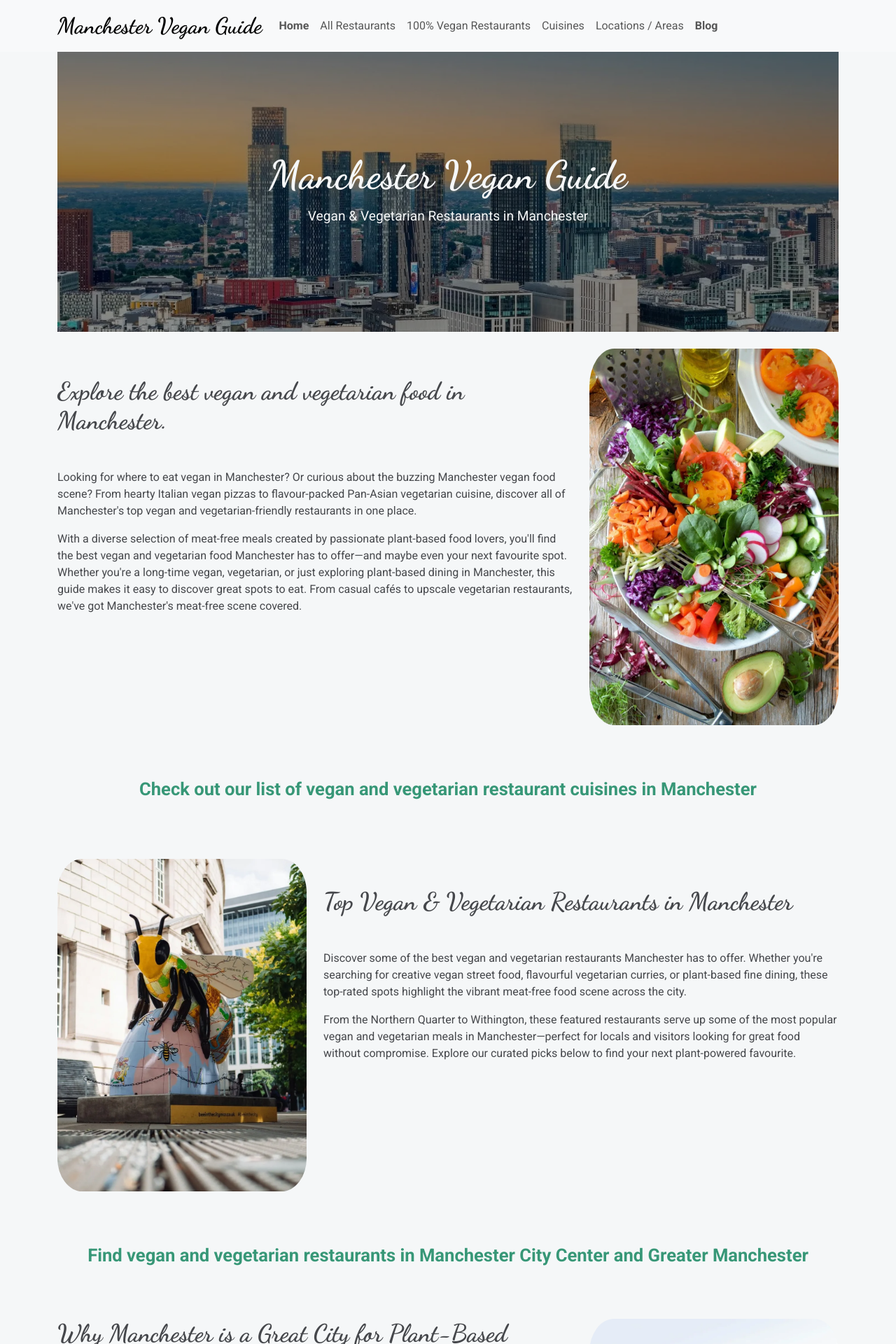
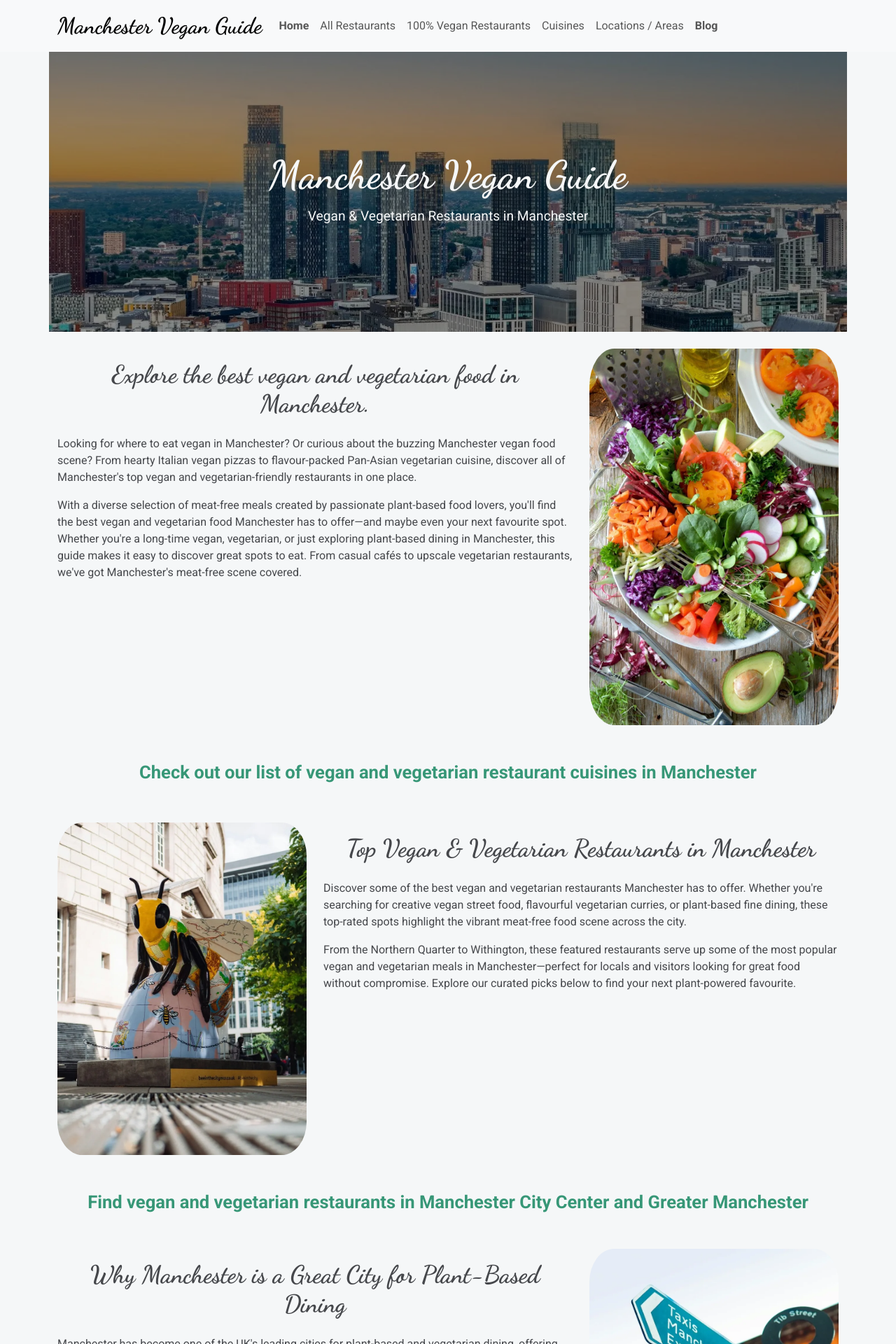
Before and after one commit to KyleMardell/manchester-vegan, a Next.js app: page / in a window 1280 px wide. Shown: the top 1920 px of the page at 70% size. Built offline with nearby package versions, Linux system fonts and the light colour scheme.

Commit message:
Adjust homepage and restaurant card styles.

```diff
--- a/app/page.js
+++ b/app/page.js
@@ -6,8 +6,9 @@ import Link from "next/link";
 export default function Home() {
     return (
         <Container fluid="lg">
-            <Row className={`${heroStyles.HeroMainImage} mb-3`}>
+            <Row className={`${heroStyles.HeroMainImage} p-0 mb-3`}>
                 <Image
+                className="p-0"
                     src="/images/manchester-skyline.webp"
                     alt="Manchester skyline"
                     fill
@@ -18,7 +19,7 @@ export default function Home() {
                         filter: "brightness(0.6)",
                     }}
                 />
-                <Col style={{ zIndex: 1 }}>
+                <Col style={{ zIndex: 1 }} className="p-0">
                     <p className={heroStyles.HeroText}>
                         Manchester Vegan Guide
                     </p>
@@ -27,9 +28,9 @@ export default function Home() {
                     </h1>
                 </Col>
             </Row>
-            <Row className="my-2">
+            <Row className="my-1">
                 <Col xs={12} md={8}>
-                    <h2 className="my-5">
+                    <h2 className="my-4 text-center">
                         Explore the best vegan and vegetarian food in
                         Manchester.
                     </h2>
@@ -62,7 +63,7 @@ export default function Home() {
                         style={{ width: "100%", height: "auto" }}
                     />
                 </Col>
-                <Col xs={12} className="text-center p-3 my-5">
+                <Col xs={12} className="text-center p-3 my-4">
                     <Link href="/cuisines" className={heroStyles.HeroLink}>
                         Check out our list of vegan and vegetarian restaurant
                         cuisines in Manchester
@@ -81,7 +82,7 @@ export default function Home() {
                     />
                 </Col>
                 <Col xs={12} md={8}>
-                    <h2 className="my-5">
+                    <h2 className="my-4 text-center">
                         Top Vegan & Vegetarian Restaurants in Manchester
                     </h2>
                     <p>
@@ -103,7 +104,7 @@ export default function Home() {
                 </Col>
             </Row>
             <Row>
-                <Col xs={12} className="text-center p-3 my-5">
+                <Col xs={12} className="text-center p-3 my-4">
                     <Link
                         href="/locations"
                         className={`${heroStyles.HeroLink}`}>
@@ -112,7 +113,7 @@ export default function Home() {
                     </Link>
                 </Col>
                 <Col xs={12} md={8}>
-                    <h2 className="mt-2 mb-5">
+                    <h2 className="my-4 text-center">
                         Why Manchester is a Great City for Plant-Based Dining
                     </h2>
                     <p>
```
Also changed, not shown: components/RestaurantCard.module.css (+5 -4 lines).
